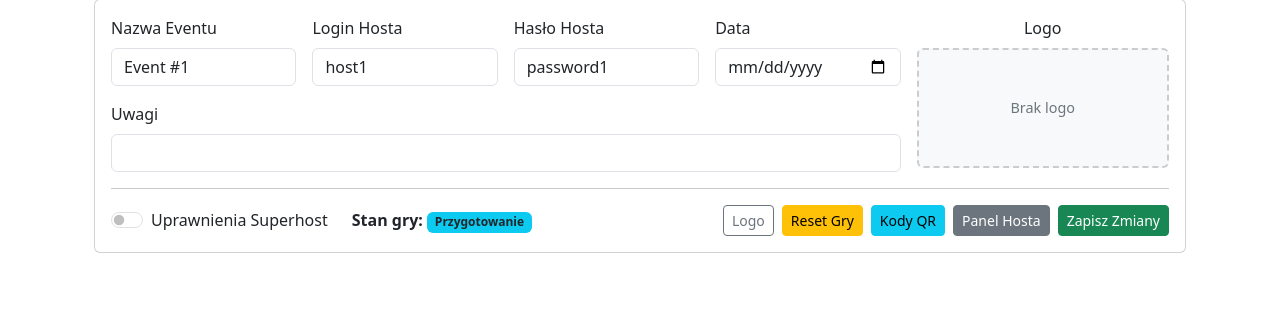
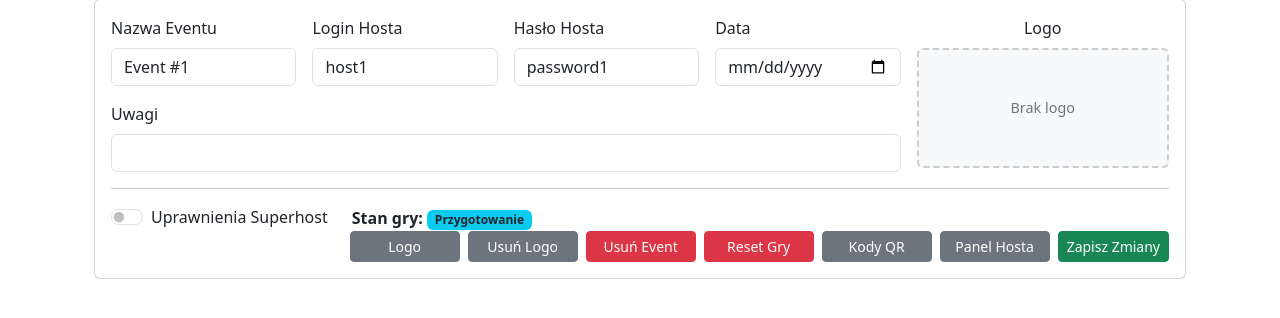
Before and after one commit to michalkopec1981/Saper-2, a Flask app: page /admin in a window 1280 px wide. Shown: the part 145-463 px from the top of the page. Run offline with Flask 2, Linux system fonts and the light colour scheme; the visitor is signed in with stand-in values (Sample User, id 1); data comes from the database, SQL or seed files in the repository; data that the repository does not hold is empty.

Commit message:
Update admin.html

```diff
--- a/templates/admin.html
+++ b/templates/admin.html
@@ -129,15 +129,15 @@ document.addEventListener('DOMContentLoaded', function() {
                         <span class="fw-bold">Stan gry:</span>
                         <span class="badge ${badgeClass} game-status-badge">${status.status_text}</span>
                     </div>
-                    <div class="ms-auto d-flex justify-content-end gap-2 flex-wrap">
+                     <div class="ms-auto d-flex justify-content-end gap-2 flex-wrap">
                         <input type="file" class="logo-upload-input" style="display: none;" accept="image/png, image/jpeg">
-                        <button class="btn btn-sm btn-outline-secondary btn-logo">Logo</button>
-                        <button class="btn btn-sm btn-outline-danger btn-delete-logo" ${deleteLogoBtnVisibility}>Usuń Logo</button>
-                        <button class="btn btn-sm btn-outline-danger btn-delete" ${deleteBtnVisibility}>Usuń Event</button>
-                        <button class="btn btn-sm btn-warning btn-reset">Reset Gry</button>
-                        <a href="/admin/qrcodes/${event.id}" class="btn btn-sm btn-info">Kody QR</a>
-                        <a href="/admin/impersonate/${event.id}" target="_blank" class="btn btn-sm btn-secondary">Panel Hosta</a>
-                        <button class="btn btn-sm btn-success btn-save">Zapisz Zmiany</button>
+                        <button class="btn btn-sm btn-secondary btn-logo" style="min-width: 110px;">Logo</button>
+                        <button class="btn btn-sm btn-secondary btn-delete-logo" style="min-width: 110px;" ${deleteLogoBtnVisibility}>Usuń Logo</button>
+                        <button class="btn btn-sm btn-danger btn-delete" style="min-width: 110px;" ${deleteBtnVisibility}>Usuń Event</button>
+                        <button class="btn btn-sm btn-danger btn-reset" style="min-width: 110px;">Reset Gry</button>
+                        <a href="/admin/qrcodes/${event.id}" class="btn btn-sm btn-secondary" style="min-width: 110px;">Kody QR</a>
+                        <a href="/admin/impersonate/${event.id}" target="_blank" class="btn btn-sm btn-secondary" style="min-width: 110px;">Panel Hosta</a>
+                        <button class="btn btn-sm btn-success btn-save" style="min-width: 110px;">Zapisz Zmiany</button>
                     </div>
                 </div>
             </div>`;
```
